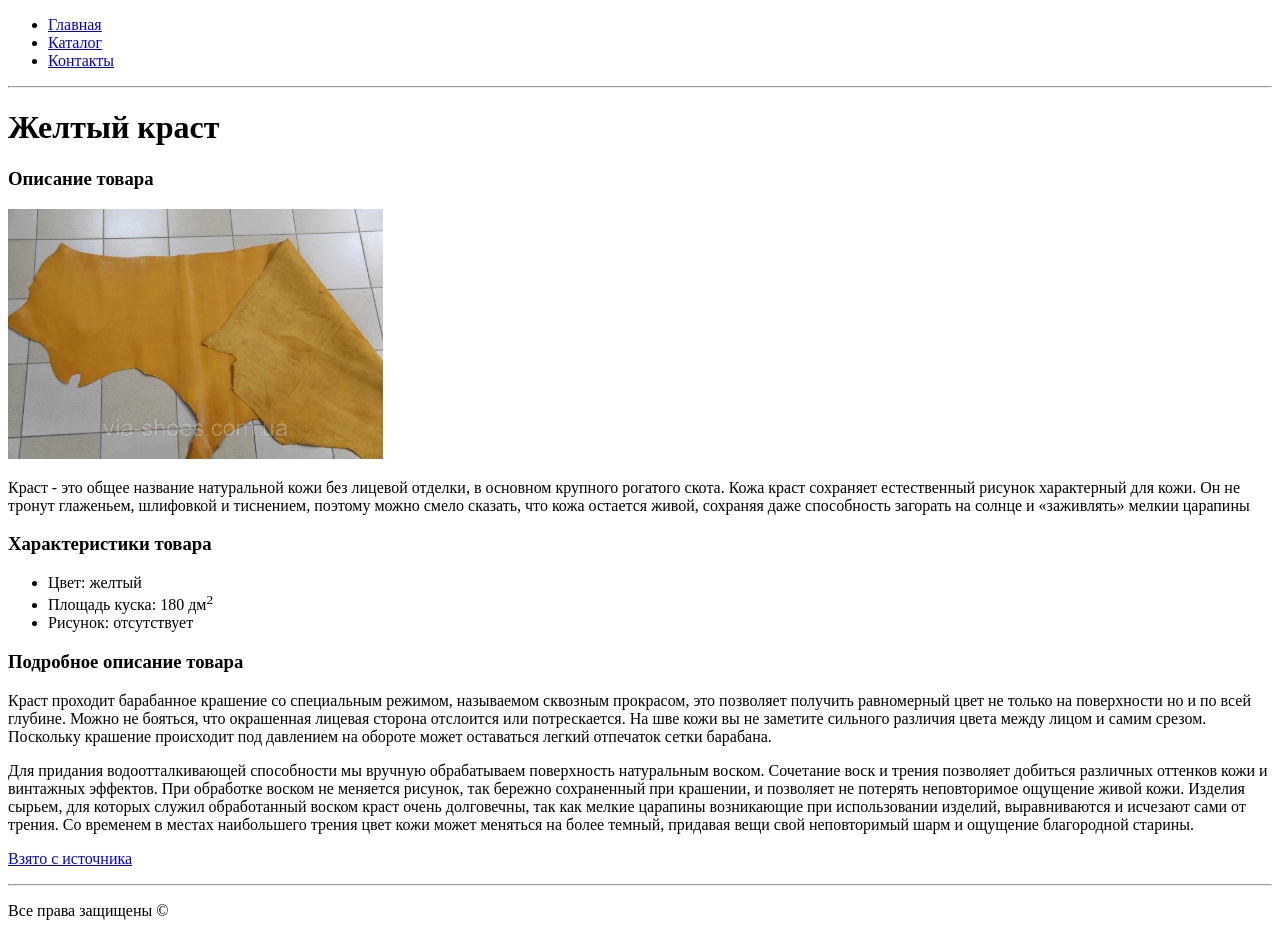
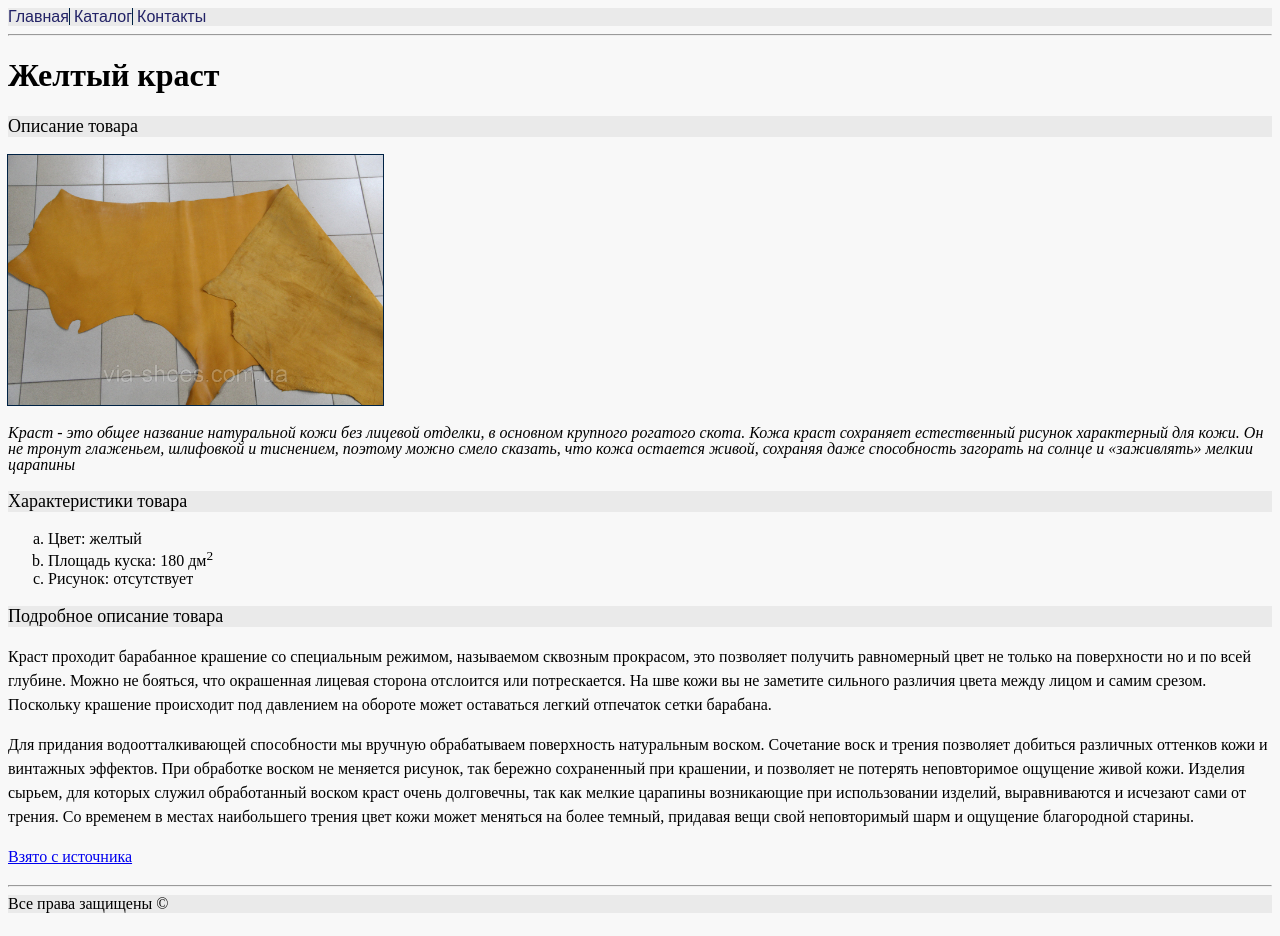
Before and after one commit to micolla/WebStore, a plain HTML site: page catalog/yellow_crast.html in a window 1280 px wide. Drawn offline with Linux system fonts and the light colour scheme.

Commit message:
add CSS styles for all pages

```diff
--- a/catalog/yellow_crast.html
+++ b/catalog/yellow_crast.html
@@ -3,6 +3,7 @@
 
 <head>
     <meta charset="UTF-8">
+    <link rel="stylesheet" href="../styles/style.css">
     <title>Желтый краст</title>
 </head>
 
@@ -14,32 +15,43 @@
     </ul>
     <hr>
     <h1>Желтый краст</h1>
-    <h3>Описание товара</h3>
-    <a href="../img/yellow_crast.jpg" target="_blank"><img src="../img/yellow_crast.jpg" alt="Фотография желтого краста" width="375" height="250"></a>
-    <p>Краст - это общее название натуральной кожи без лицевой отделки, в основном крупного рогатого скота. Кожа краст
+    <h3 class="art_header_desc">Описание товара</h3>
+    <a href="../img/yellow_crast.jpg" target="_blank">
+        <img class="art_image" src="../img/yellow_crast.jpg" alt="Фотография желтого краста"
+            width="375" height="250"></a>
+    <p class="short_art_desc">Краст - это общее название натуральной кожи без лицевой отделки, в основном крупного
+        рогатого скота. Кожа краст
         сохраняет естественный рисунок характерный для кожи. Он не тронут глаженьем, шлифовкой и тиснением, поэтому
         можно смело сказать, что кожа остается живой, сохраняя даже способность загорать на солнце и «заживлять» мелкии
         царапины</p>
-    <h3>Характеристики товара</h3>
-    <ul>
+    <h3 class="art_header_desc">Характеристики товара</h3>
+    <ul class="charachter_art">
         <li>Цвет: желтый</li>
         <li>Площадь куска: 180 дм<sup>2</sup></li>
         <li>Рисунок: отсутствует</li>
     </ul>
-    <h3>Подробное описание товара</h3>
-    <p>Краcт проходит барабанное крашение со специальным режимом, называемом сквозным прокрасом, это позволяет получить
-        равномерный цвет не только на поверхности но и по всей глубине. Можно не бояться, что окрашенная лицевая сторона
-        отслоится или потрескается. На шве кожи вы не заметите сильного различия цвета между лицом и самим срезом.
-        Поскольку крашение происходит под давлением на обороте может оставаться легкий отпечаток сетки барабана.</p>
-    <p>Для придания водоотталкивающей способности мы вручную обрабатываем поверхность натуральным воском. Сочетание воск
-        и трения позволяет добиться различных оттенков кожи и винтажных эффектов. При обработке воском не меняется
-        рисунок, так бережно сохраненный при крашении, и позволяет не потерять неповторимое ощущение живой кожи. Изделия
-        сырьем, для которых служил обработанный воском краст очень долговечны, так как мелкие царапины возникающие при
-        использовании изделий, выравниваются и исчезают сами от трения. Со временем в местах наибольшего трения цвет
-        кожи может меняться на более темный, придавая вещи свой неповторимый шарм и ощущение благородной старины.</p>
-    <p><a href="https://www.livemaster.ru/topic/2210163-chto-takoe-kozha-krast">Взято с источника</a></p>
+    <h3 class="art_header_desc">Подробное описание товара</h3>
+    <div class="full_art_desc">
+        <p>Краcт проходит барабанное крашение со специальным режимом, называемом сквозным прокрасом, это позволяет
+            получить равномерный цвет не только на поверхности но и по всей глубине. Можно не бояться, что окрашенная
+            лицевая
+            сторона отслоится или потрескается. На шве кожи вы не заметите сильного различия цвета между лицом и самим
+            срезом.
+            Поскольку крашение происходит под давлением на обороте может оставаться легкий отпечаток сетки барабана.</p>
+        <p>Для придания водоотталкивающей способности мы вручную обрабатываем поверхность натуральным воском. Сочетание
+            воск и трения позволяет добиться различных оттенков кожи и винтажных эффектов. При обработке воском не
+            меняется
+            рисунок, так бережно сохраненный при крашении, и позволяет не потерять неповторимое ощущение живой кожи.
+            Изделия сырьем, для которых служил обработанный воском краст очень долговечны, так как мелкие царапины
+            возникающие
+            при использовании изделий, выравниваются и исчезают сами от трения. Со временем в местах наибольшего трения
+            цвет
+            кожи может меняться на более темный, придавая вещи свой неповторимый шарм и ощущение благородной старины.
+        </p>
+        <p><a href="https://www.livemaster.ru/topic/2210163-chto-takoe-kozha-krast">Взято с источника</a></p>
+    </div>
     <hr>
-    <p>Все права защищены &copy;</p>
+    <footer>Все права защищены &copy;</footer>
 </body>
 
 </html>
--- /dev/null
+++ b/styles/style.css
@@ -0,0 +1,99 @@
+body{
+    background: #f8f8f8;
+}
+
+.menu{
+    background: #eaeaea;
+    list-style-type: none;
+    margin: 0;
+    padding: 0;
+    display: block;
+}
+
+footer{
+    background: #eaeaea;
+}
+
+.menu li{
+    display: inline;
+    border-right: 1px solid #024;
+    text-align: center;
+}
+
+.menu li:last-child{
+    display: inline;
+    border-right: none;
+}
+
+.menu a {
+    color: #226;
+    font-family: sans-serif;
+    text-decoration: none;
+    width: 120px;
+}
+
+.art_header_desc{
+    background: #eaeaea;
+    font: 18px black;
+    font-weight: 400;
+}
+
+.short_art_desc{
+    font: 14px #707070;
+    font-style: italic;
+    line-height: 16px;
+}
+
+.full_art_desc{
+    font: 16px #484343;
+    font-weight: 400;
+    line-height: 24px;
+    text-align: left;
+}
+
+.charachter_art li{
+    list-style: lower-alpha;
+    font: 12px #484343;
+}
+
+.feedback_form input[type=text],input[type=email]{
+    height: 20px;
+    width: 100%;
+    box-sizing: border-box;
+    border: 2px solid #ccc;
+    border-radius: 4px;
+    background-color: #f8f8f8;
+    padding: 12px 20px;
+    margin: 5px 0;
+    color: #024;
+    font-size: 14px;
+}
+
+
+.feedback_form textarea{
+    width: 100%;
+    box-sizing: border-box;
+    height: 150px;
+    resize: none;
+    border: 2px solid #ccc;
+    border-radius: 4px;
+    background-color: #f8f8f8;
+    padding: 12px 20px;
+    margin: 5px 0;
+    color: #024;
+    font-size: 12px;
+  }
+
+  .feedback_form input[type=button], input[type=submit], input[type=reset] {
+    background-color: #4CAF50;
+    border: none;
+    color: white;
+    padding: 16px 32px;
+    text-decoration: none;
+    margin: 4px 2px;
+    cursor: pointer;
+  }
+
+  .art_image{
+      outline: #024 solid 1px;
+  }
```
Also changed, not shown: catalog.html (+2 -1 lines), catalog/cherpack.html (+10 -8 lines), catalog/crazy_horse.html (+10 -8 lines), contacts.html (+11 -8 lines), index.html (+2 -1 lines).
